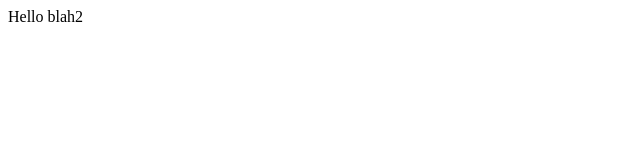
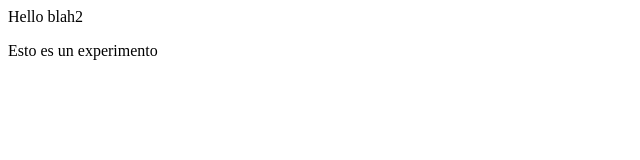
Before and after one commit to Ady2700/pruebas, a plain HTML site: page index.html in a window 1280 px wide. Shown: the whole page, without its empty margins (0-640 px from the left). Drawn offline with Linux system fonts and the light colour scheme.

Commit message:
Expermiento

```diff
--- a/index.html
+++ b/index.html
@@ -6,5 +6,6 @@
 </head>
 <body>
     <div>Hello blah2</div>
+    <p>Esto es un experimento</p>
 </body>
 </html>
```
